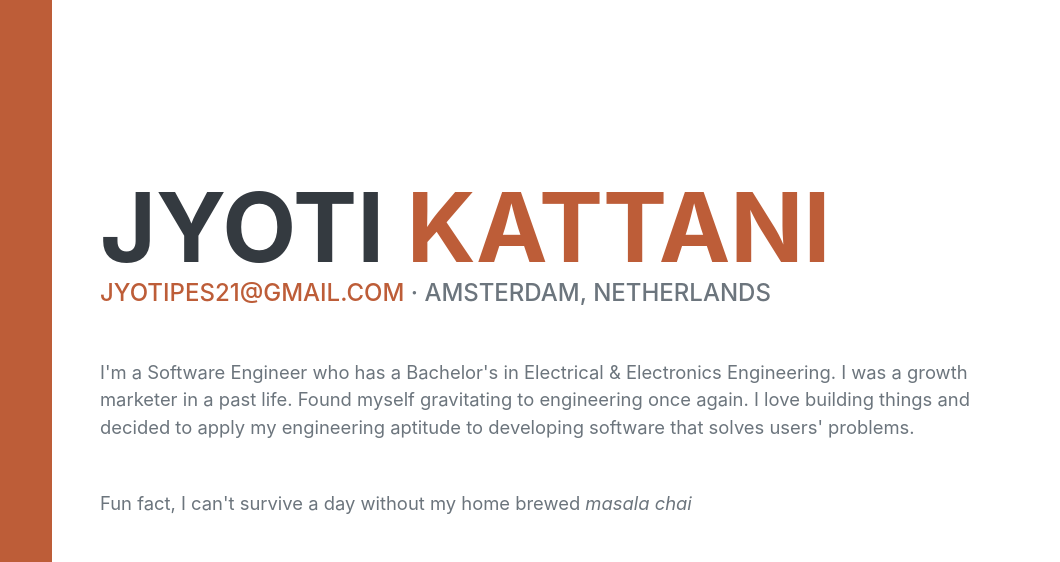
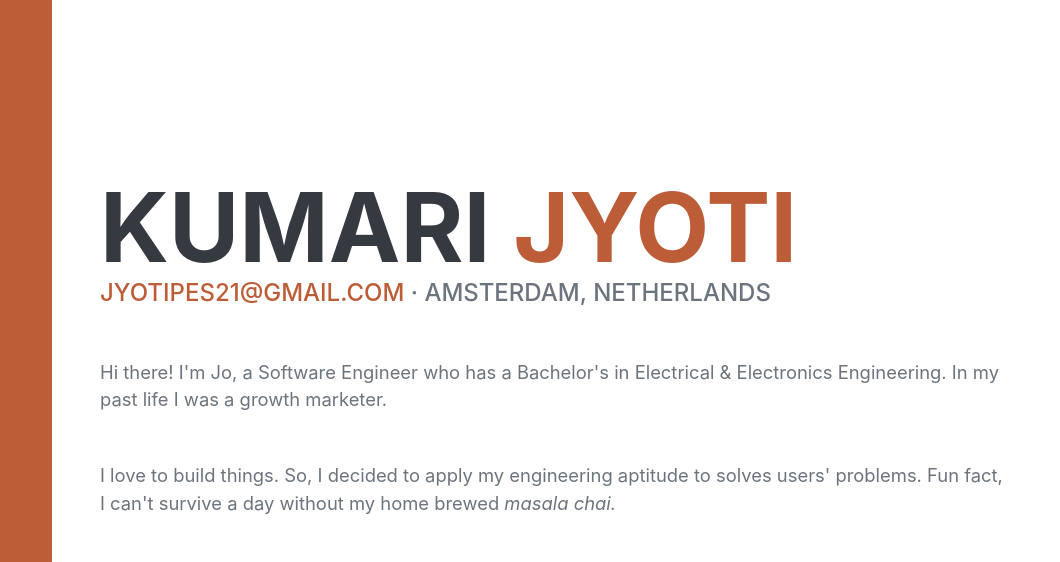
Before and after one commit to jokatty/portfolio, a plain HTML site: page index.html in a window 1280 px wide. Shown: the top 562 px of the page, 220-1280 px from the left. Drawn offline with nearby package versions, Linux system fonts and the light colour scheme; a script that the page names is missing; a web font is replaced by a local one.

Commit message:
change intro paragraph

```diff
--- a/index.html
+++ b/index.html
@@ -97,23 +97,23 @@
       <section class="resume-section" id="about">
         <div class="resume-section-content">
           <h1 class="mb-0">
-            Jyoti
-            <span class="text-primary">Kattani</span>
+            Kumari
+            <span class="text-primary">Jyoti</span>
           </h1>
           <div class="subheading mb-5">
             <a href="mailto:jyotipes21@gmail.com">jyotipes21@gmail.com</a>
             · amsterdam, netherlands
           </div>
           <p class="lead mb-5">
-            I'm a Software Engineer who has a Bachelor's in Electrical &
-            Electronics Engineering. I was a growth marketer in a past life.
-            Found myself gravitating to engineering once again. I love building
-            things and decided to apply my engineering aptitude to developing
-            software that solves users' problems.
+            Hi there! I'm Jo, a Software Engineer who has a Bachelor's in
+            Electrical & Electronics Engineering. In my past life I was a growth
+            marketer.
           </p>
           <p class="lead mb-5">
-            Fun fact, I can't survive a day without my home brewed
-            <em>masala chai</em>
+            I love to build things. So, I decided to apply my engineering
+            aptitude to solves users' problems. Fun fact, I can't survive a day
+            without my home brewed
+            <em>masala chai.</em>
           </p>
           <div class="social-icons">
             <a class="social-icon" href="https://www.linkedin.com/in/jo-jyoti/"
```
